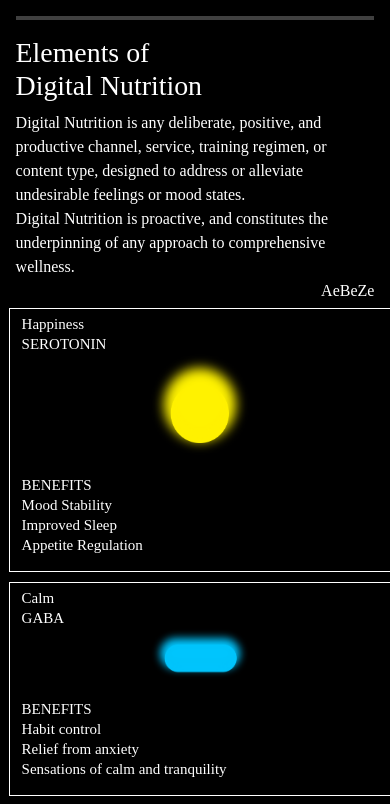
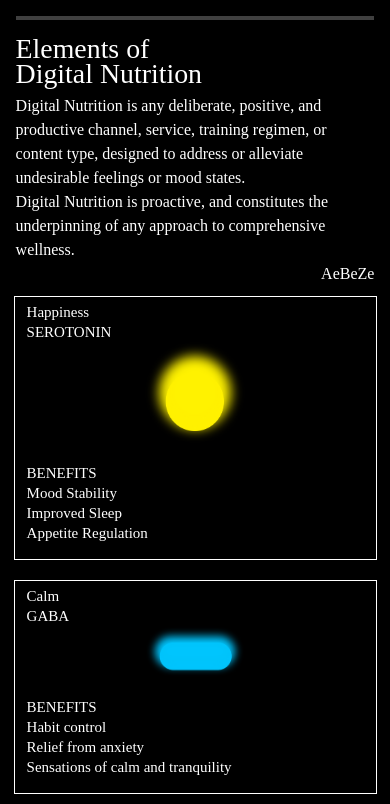
Before and after one commit to JulietNnaji/Nutrition-site, a plain HTML site: page index.html in a window 390 px wide. Shown: the top 804 px of the page. Drawn offline with nearby package versions, Linux system fonts and the light colour scheme.

Commit message:
made the website responsive

```diff
--- a/index.css
+++ b/index.css
@@ -6,23 +6,25 @@ body{
 }
 .box{
    border: 1px solid white;
-margin: 5px;
+margin: 10px;
 padding-top: 5px;
 }
 .col-sm-3 {
     float: left;
-    width: 24%;
+    width: 23.3%;
   }
 
 hr{
     border-width: 4px;
   background: white;
 }
+h1{
+    line-height: 0.9;
+}
 span{
     font-style: normal;
     font-weight: 400;
     font-size: 16px;
-    line-height: 0;
 }
 p{
     font-style: normal;
@@ -37,6 +39,6 @@ img{
 
 @media screen and (max-width: 600px) {
     .col-sm-3 {
-      width: 100%;
+      width: 95%;
     }
   }
```
